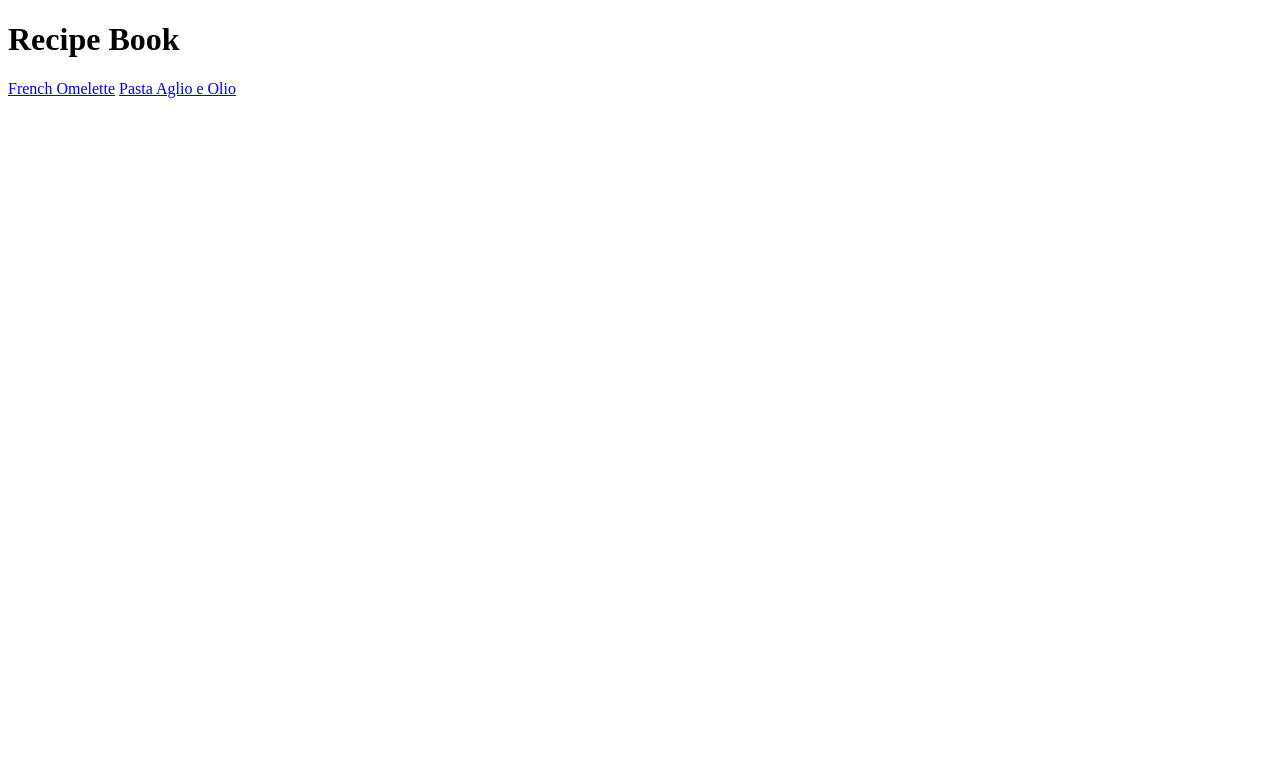
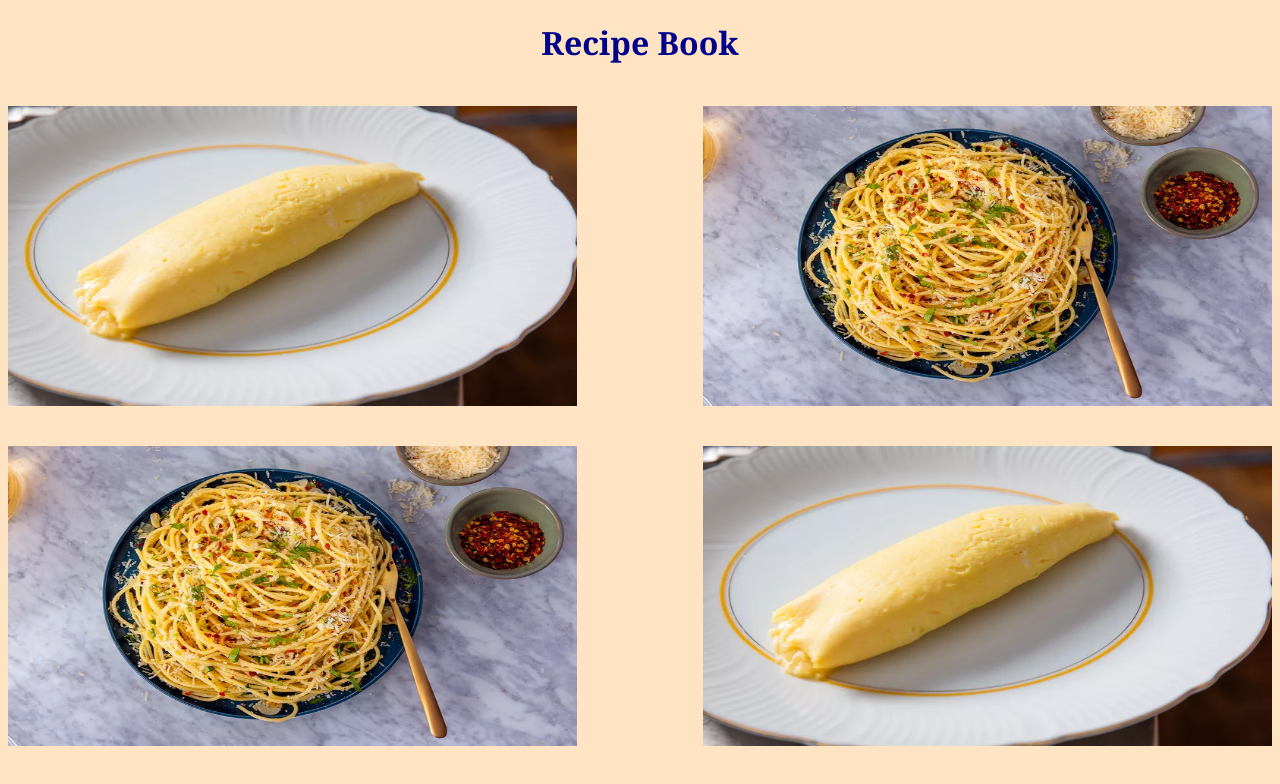
Before and after one commit to ohnotoomanynumbers/recipes_project, a plain HTML site: page index.html in a window 1280 px wide. Drawn offline with Linux system fonts and the light colour scheme.

Commit message:
add css stylesheet
change text color, background color for entire page
turne recipe links into pictures
added hover effects to image links

```diff
--- a/index.html
+++ b/index.html
@@ -3,11 +3,15 @@
 <head>
     <meta charset="UTF-8">
     <meta name="viewport" content="width=device-width, initial-scale=1.0">
+    <link rel="stylesheet" href="style.css" />
     <title>Recipes</title>
 </head>
 <body>
-    <h1>Recipe Book</h1>
-    <a href="./recipes/omelette.html">French Omelette</a>
-    <a href="./recipes/aglioolio.html">Pasta Aglio e Olio</a>
+    <h1 class="title">Recipe Book</h1>
+    <a href="./recipes/omelette.html"><img class="img-link left" src="./images/omelette.jpg"></a>
+    <a href="./recipes/aglioolio.html"><img class="img-link right" src="./images/aglioolio.jpg"></a>
+    <br>
+    <a href="./recipes/aglioolio.html"><img class="img-link left" src="./images/aglioolio.jpg"></a>
+    <a href="./recipes/omelette.html"><img class="img-link right" src="./images/omelette.jpg"></a>
 </body>
 </html>
--- /dev/null
+++ b/style.css
@@ -0,0 +1,38 @@
+body {
+    background-color: bisque;
+    color: darkblue;
+}
+
+.title {
+    text-align: center;
+    font-family: Georgia, 'Times New Roman', Times, serif;
+}
+
+.img-link {
+    width: 45%;
+    height: 300px;
+    margin-bottom: 20px;
+    margin-top: 20px;
+}
+
+.img-link:hover {
+    width: 47%;
+    height: 310px;
+    margin-top: 15px;
+    margin-bottom: 15px;
+}
+
+.left {
+    float: left;
+}
+
+.right {
+    float: right;
+}
+
+.recipe-img {
+    width: 100%;
+    text-align: center;
+    margin-right: auto;
+    margin-left: auto;
+}
```
Also changed, not shown: recipes/aglioolio.html (+4 -2 lines), recipes/omelette.html (+4 -2 lines).
